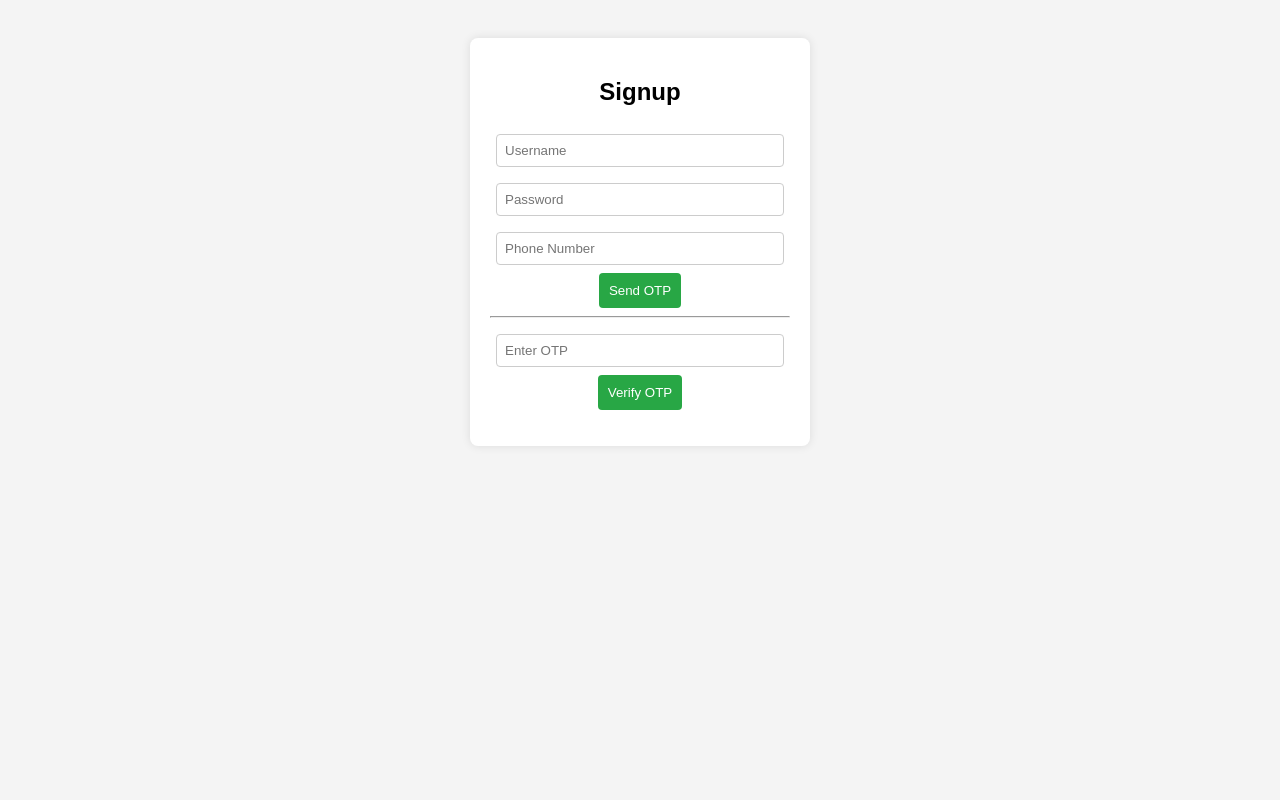
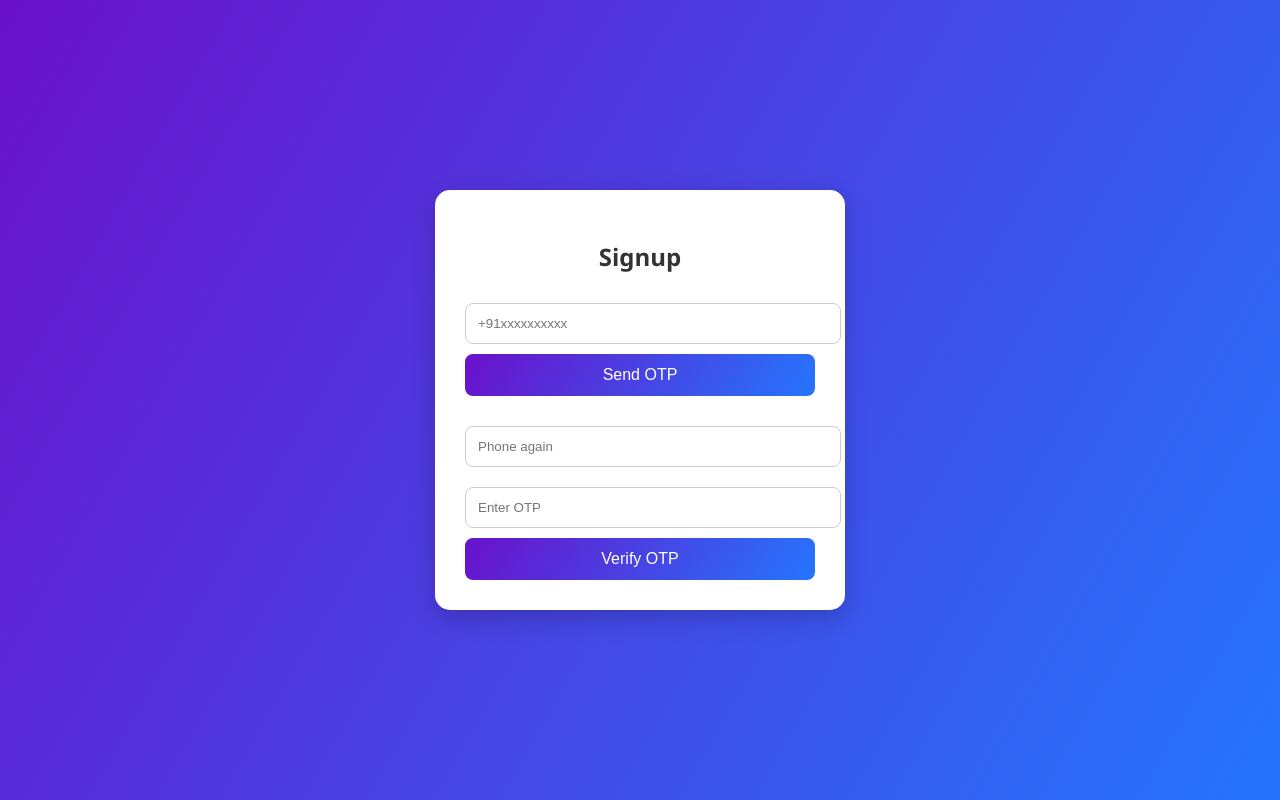
Before and after one commit to smit9327048998-dev/auth-system, a website: page public/signup.html in a window 1280 px wide. Drawn offline with Linux system fonts and the light colour scheme.

Commit message:
Add files via upload

```diff
--- a/public/signup.html
+++ b/public/signup.html
@@ -6,85 +6,96 @@
 <title>Signup with OTP</title>
 <style>
     body {
-            font-family: Arial, sans-serif;
-            background: #f4f4f4;
-            text-align: center;
-            padding: 30px;
+        font-family: 'Segoe UI', sans-serif;
+        background: linear-gradient(120deg, #6a11cb 0%, #2575fc 100%);
+        height: 100vh;
+        margin: 0;
+        display: flex;
+        align-items: center;
+        justify-content: center;
     }
     .container {
-            background: #fff;
-            padding: 20px;
-            border-radius: 8px;
-            width: 300px;
-            margin: auto;
-            box-shadow: 0 0 10px rgba(0,0,0,0.1);
+        background: white;
+        padding: 30px;
+        border-radius: 15px;
+        width: 350px;
+        box-shadow: 0 8px 25px rgba(0,0,0,0.2);
+        animation: fadeIn 0.8s ease-in-out;
+    }
+    h2 {
+        text-align: center;
+        color: #333;
+        margin-bottom: 20px;
     }
     input {
-            width: 90%;
-            padding: 8px;
-            margin: 8px 0;
+        width: 100%;
+        padding: 12px;
+        margin: 10px 0;
+        border-radius: 8px;
         border: 1px solid #ccc;
-            border-radius: 4px;
+        outline: none;
+        transition: 0.3s;
+    }
+    input:focus {
+        border-color: #2575fc;
+        box-shadow: 0 0 8px rgba(37, 117, 252, 0.4);
     }
     button {
-            padding: 10px;
-            background: #28a745;
-            color: #fff;
+        width: 100%;
+        padding: 12px;
+        background: linear-gradient(120deg, #6a11cb, #2575fc);
         border: none;
-            border-radius: 4px;
+        border-radius: 8px;
+        color: white;
+        font-size: 16px;
         cursor: pointer;
+        transition: transform 0.2s ease, box-shadow 0.2s ease;
     }
     button:hover {
-            background: #218838;
+        transform: translateY(-2px);
+        box-shadow: 0 4px 15px rgba(0,0,0,0.2);
+    }
+    @keyframes fadeIn {
+        from { opacity: 0; transform: scale(0.9); }
+        to { opacity: 1; transform: scale(1); }
     }
 </style>
 </head>
 <body>
-
     <div class="container">
         <h2>Signup</h2>
-        <input type="text" id="username" placeholder="Username" required>
-        <input type="password" id="password" placeholder="Password" required>
-        <input type="text" id="phoneNumber" placeholder="Phone Number" required>
-        <button onclick="sendOTP()">Send OTP</button>
+        <form id="signupForm">
+            <input type="text" name="phone" placeholder="+91xxxxxxxxxx" required>
+            <button type="submit">Send OTP</button>
+        </form>
 
-        <hr>
-        <input type="text" id="otp" placeholder="Enter OTP" required>
-        <button onclick="verifyOTP()">Verify OTP</button>
-
-        <p id="message" style="color:red;"></p>
+        <form id="verifyForm" style="margin-top:20px;">
+            <input type="text" name="phone" placeholder="Phone again" required>
+            <input type="text" name="otp" placeholder="Enter OTP" required>
+            <button type="submit">Verify OTP</button>
+        </form>
     </div>
 
 <script>
-        async function sendOTP() {
-            const username = document.getElementById("username").value.trim();
-            const password = document.getElementById("password").value.trim();
-            const phoneNumber = document.getElementById("phoneNumber").value.trim();
-
-            const res = await fetch("/signup", {
-                method: "POST",
-                headers: { "Content-Type": "application/x-www-form-urlencoded" },
-                body: `username=${username}&password=${password}&phoneNumber=${phoneNumber}`
+document.getElementById('signupForm').addEventListener('submit', async (e) => {
+    e.preventDefault();
+    const formData = new FormData(e.target);
+    const res = await fetch('/signup', {
+        method: 'POST',
+        body: new URLSearchParams(formData)
+    });
+    alert(await res.text());
 });
 
-            const msg = await res.text();
-            document.getElementById("message").innerText = msg;
-        }
-
-        async function verifyOTP() {
-            const phoneNumber = document.getElementById("phoneNumber").value.trim();
-            const otp = document.getElementById("otp").value.trim();
-
-            const res = await fetch("/verify-otp", {
-                method: "POST",
-                headers: { "Content-Type": "application/x-www-form-urlencoded" },
-                body: `phoneNumber=${phoneNumber}&otp=${otp}`
+document.getElementById('verifyForm').addEventListener('submit', async (e) => {
+    e.preventDefault();
+    const formData = new FormData(e.target);
+    const res = await fetch('/verify-otp', {
+        method: 'POST',
+        body: new URLSearchParams(formData)
     });
-
-            const msg = await res.text();
-            document.getElementById("message").innerText = msg;
-        }
+    alert(await res.text());
+});
 </script>
-
 </body>
 </html>
```
Also changed, not shown: public/index.html (+58 -36 lines), server.js (+55 -56 lines). Lines whose indentation alone changed are shown as unchanged.
